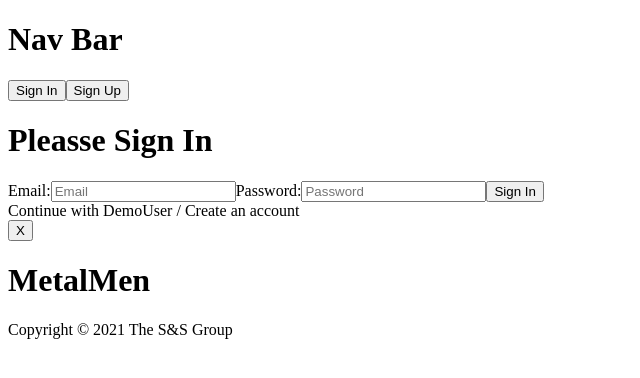
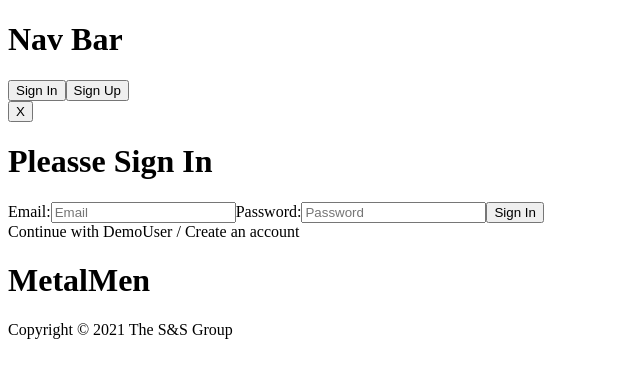
Before and after one commit to ShenQi1996/Smart-Living-Onepager-V3, a React (Create React App) app in the folder frontend/: page / in a window 1280 px wide. Both pictures are taken after a click on the button "Sign In". Shown: the top 378 px of the page, without its empty margins (0-640 px from the left). Built offline with nearby package versions, Linux system fonts and the light colour scheme.

Commit message:
done with Signup form

```diff
--- a/frontend/src/components/modal/modal.js
+++ b/frontend/src/components/modal/modal.js
@@ -1,7 +1,7 @@
 import React from "react";
 import { useDispatch, useSelector } from "react-redux";
 import { closeModal } from "../../actions/modal_actions";
-import Login_form from "../session/login_form";
+import LS_form from "../session/ls_form";
 
 const Modal = props => {
   const dispatch = useDispatch();
@@ -16,16 +16,16 @@ const Modal = props => {
     case "Sign In":
       modalForm = (
         <div>
-          <Login_form />
           <button onClick={handleModal}>X</button>
+          <LS_form form="Sign In" />
         </div>
       );
       break;
     case "Sign Up":
       modalForm = (
         <div>
-          This is sign up modal
           <button onClick={handleModal}>X</button>
+          <LS_form form="Sign Up" />
         </div>
       );
       break;
--- a/frontend/src/components/session/login_form.js
+++ /dev/null
@@ -1,107 +0,0 @@
-import React, { useState, useEffect } from "react";
-import { useDispatch, useSelector } from "react-redux";
-import { login, receiveErrors } from "../../actions/session_actions";
-import { openModal, closeModal } from "../../actions/modal_actions";
-
-const Login_form = () => {
-  const [user, setUser] = useState({
-    email: "",
-    password: "",
-  });
-
-  const { email, password } = user;
-
-  const errors = useSelector(state => state.sessionError.sessionError);
-
-  const isSignedIn = useSelector(state => state.session.isSignedIn);
-
-  const [errored, setErrored] = useState(false);
-
-  const dispatch = useDispatch();
-
-  useEffect(() => {}, [errors]);
-
-  useEffect(() => {
-    return () => {
-      dispatch(receiveErrors([]));
-      setErrored(false);
-    };
-  }, [user]);
-
-  useEffect(() => {
-    if (errors) setErrored(true);
-  }, [errors]);
-
-  const handleInput = e => {
-    const { name, value } = e.target;
-    setUser(user => ({ ...user, [name]: value }));
-    setErrored(false);
-  };
-
-  const handleSubmit = e => {
-    e.preventDefault();
-    if (errors.length === 0) {
-      dispatch(login(user));
-    }
-  };
-
-  const demoSubmit = () => {
-    const demoUser = {
-      email: "test@gmail.com",
-      password: "123456789",
-    };
-
-    dispatch(login(demoUser)).then(dispatch(closeModal()));
-  };
-
-  const handleModal = e => {
-    e.preventDefault();
-    dispatch(openModal("Sign Up"));
-  };
-
-  if (isSignedIn) {
-    dispatch(closeModal());
-  }
-
-  return (
-    <div>
-      <h1>Pleasse Sign In</h1>
-      <div>
-        <form>
-          <label>
-            Email:
-            <input
-              type="text"
-              placeholder="Email"
-              value={email}
-              onChange={handleInput}
-              name="email"
-            />
-          </label>
-          <label>
-            Password:
-            <input
-              type="password"
-              placeholder="Password"
-              value={password}
-              onChange={handleInput}
-              name="password"
-            />
-            {errors.length > 0 && <li>{errors}</li>}
-          </label>
-
-          <button type="submit" onClick={handleSubmit}>
-            Sign In
-          </button>
-        </form>
-        <div>
-          <span onClick={demoSubmit}>Continue with DemoUser</span>
-          <span> / </span>
-          <span onClick={handleModal}>Create an account </span>
-        </div>
-      </div>
-    </div>
-  );
-};
-
-export default Login_form;
--- /dev/null
+++ b/frontend/src/components/session/ls_form.js
@@ -0,0 +1,177 @@
+import React, { useState, useEffect } from "react";
+import { useDispatch, useSelector } from "react-redux";
+import { login, receiveErrors, signup } from "../../actions/session_actions";
+import { openModal, closeModal } from "../../actions/modal_actions";
+
+const LS_form = props => {
+  const [user, setUser] = useState({
+    email: "",
+    password: "",
+    name: "",
+  });
+
+  const { email, password, name } = user;
+
+  const errors = useSelector(state => state.sessionError.sessionError);
+
+  const isSignedIn = useSelector(state => state.session.isSignedIn);
+
+  const [errored, setErrored] = useState(false);
+
+  const dispatch = useDispatch();
+
+  useEffect(() => {}, [errors]);
+
+  useEffect(() => {
+    return () => {
+      dispatch(receiveErrors([]));
+      setErrored(false);
+    };
+  }, [user]);
+
+  useEffect(() => {
+    if (errors) setErrored(true);
+  }, [errors]);
+
+  const handleInput = e => {
+    const { name, value } = e.target;
+    setUser(user => ({ ...user, [name]: value }));
+    setErrored(false);
+  };
+
+  const handleSubmit = e => {
+    e.preventDefault();
+    if (errors.length === 0) {
+      dispatch(login(user)).then(dispatch(closeModal()));
+    }
+  };
+
+  const handleSignUp = e => {
+    e.preventDefault();
+    if (errors.length === 0) {
+      dispatch(signup(user))
+        .then(dispatch(login(user)))
+        .then(dispatch(closeModal()));
+    }
+  };
+
+  const demoSubmit = () => {
+    const demoUser = {
+      email: "test@gmail.com",
+      password: "123456789",
+    };
+
+    dispatch(login(demoUser)).then(dispatch(closeModal()));
+  };
+
+  const handleModal = e => {
+    e.preventDefault();
+    dispatch(openModal("Sign Up"));
+  };
+
+  if (isSignedIn) {
+    dispatch(closeModal());
+  }
+
+  const formType = props.form;
+
+  let form;
+
+  switch (formType) {
+    case "Sign In":
+      form = (
+        <div>
+          <h1>Pleasse Sign In</h1>
+          <div>
+            <form>
+              <label>
+                Email:
+                <input
+                  type="text"
+                  placeholder="Email"
+                  value={email}
+                  onChange={handleInput}
+                  name="email"
+                />
+              </label>
+              <label>
+                Password:
+                <input
+                  type="password"
+                  placeholder="Password"
+                  value={password}
+                  onChange={handleInput}
+                  name="password"
+                />
+                {errors.length > 0 && <li>{errors}</li>}
+              </label>
+
+              <button type="submit" onClick={handleSubmit}>
+                Sign In
+              </button>
+            </form>
+            <div>
+              <span onClick={demoSubmit}>Continue with DemoUser</span>
+              <span> / </span>
+              <span onClick={handleModal}>Create an account </span>
+            </div>
+          </div>
+        </div>
+      );
+      break;
+    case "Sign Up":
+      form = (
+        <div>
+          <h1>Pleasse Sign Up</h1>
+          <div>
+            <form>
+              <label>
+                Email:
+                <input
+                  type="text"
+                  placeholder="Email"
+                  value={email}
+                  onChange={handleInput}
+                  name="email"
+                />
+              </label>
+              <label>
+                Username:
+                <input
+                  type="text"
+                  placeholder="Username"
+                  value={name}
+                  onChange={handleInput}
+                  name="name"
+                />
+              </label>
+              <label>
+                Password:
+                <input
+                  type="password"
+                  placeholder="Password"
+                  value={password}
+                  onChange={handleInput}
+                  name="password"
+                />
+                {errors.length > 0 && <li>{errors}</li>}
+              </label>
+
+              <button type="submit" onClick={handleSignUp}>
+                Sign Up
+              </button>
+            </form>
+          </div>
+        </div>
+      );
+      break;
+
+    default:
+      return null;
+      break;
+  }
+
+  return <div>{form}</div>;
+};
+
+export default LS_form;
```
